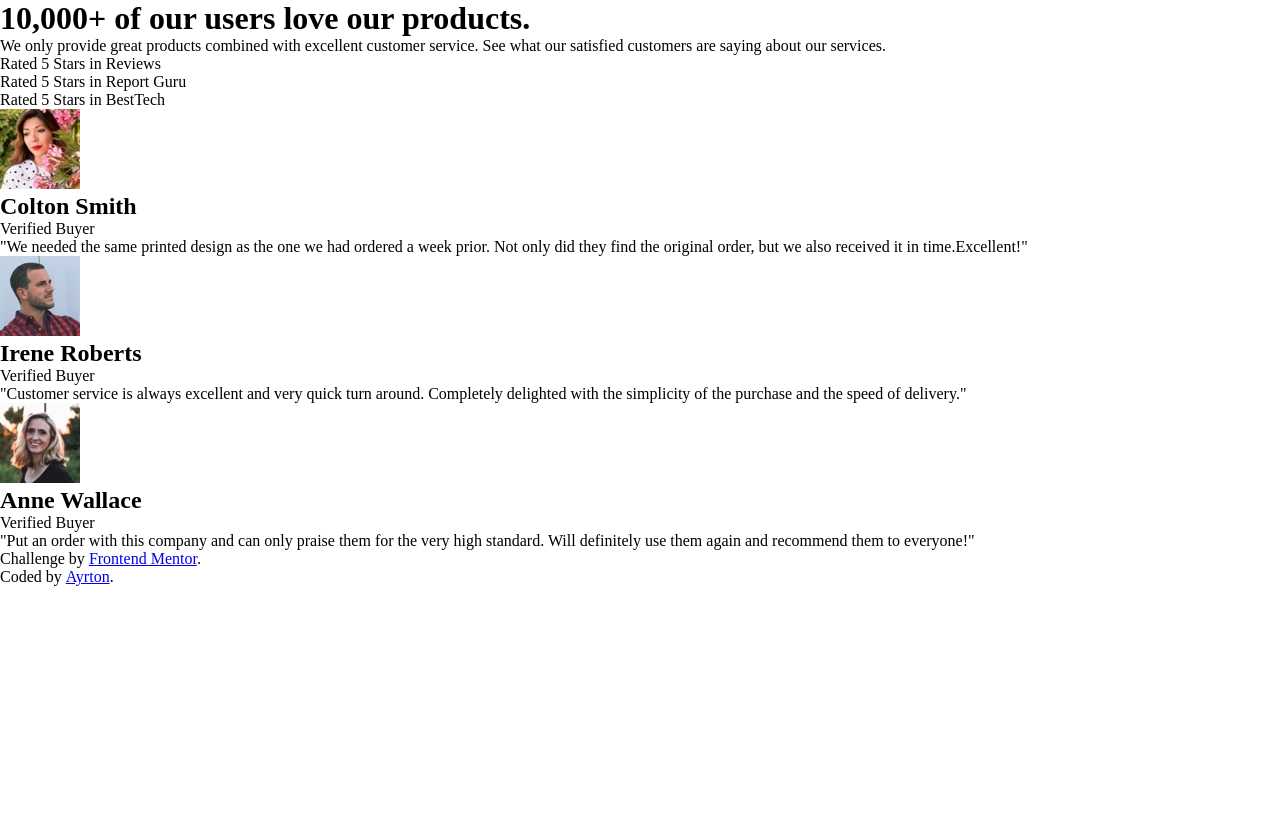
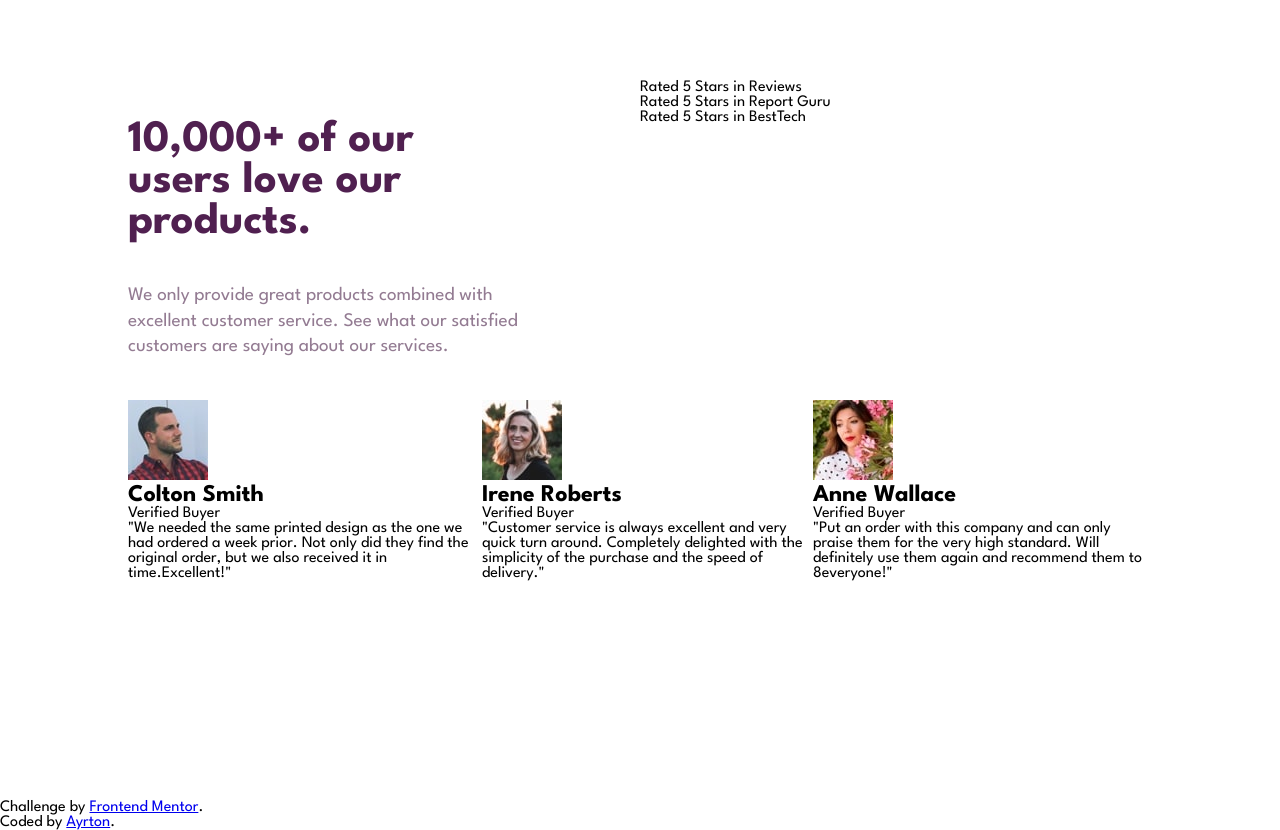
Before and after one commit to ayrtton/social-proof-section, a React (Vite) app: page / in a window 1280 px wide. Before the commit the page ends 800 px from the top, so only its background shows below. Built offline with nearby package versions, Linux system fonts and the light colour scheme.

Commit message:
Design the presentation text section

```diff
--- a/src/assets/css/main.css
+++ b/src/assets/css/main.css
@@ -1,5 +1,43 @@
+@import url("https://fonts.googleapis.com/css2?family=League+Spartan:wght@100..900&display=swap");
 * {
   margin: 0;
   padding: 0;
   box-sizing: border-box;
+}
+
+body {
+  font-family: "League Spartan", sans-serif;
+}
+
+main {
+  height: 100vh;
+  padding: 10vh 10vw;
+}
+main .service-presentation {
+  display: flex;
+  height: 50%;
+}
+main .service-presentation__text {
+  width: 50%;
+  display: flex;
+  flex-direction: column;
+  justify-content: space-evenly;
+}
+main .service-presentation__text-title {
+  width: 70%;
+  color: hsl(300, 43%, 22%);
+  font-size: clamp(2.5rem, 3.5vw, 6.5rem);
+}
+main .service-presentation__text-content {
+  width: 85%;
+  color: hsl(303, 10%, 53%);
+  line-height: 3.2vh;
+  font-size: clamp(1.2rem, 1.2vw, 2.3rem);
+}
+main .service-presentation__rating {
+  width: 50%;
+}
+main .service-reviews {
+  display: flex;
+  height: 50%;
 }/*# sourceMappingURL=main.css.map */
--- a/src/assets/sass/_config.scss
+++ b/src/assets/sass/_config.scss
@@ -1,3 +1,11 @@
+@import url('https://fonts.googleapis.com/css2?family=League+Spartan:wght@100..900&display=swap');
+
+$very_dark_magenta: hsl(300, 43%, 22%);
+$soft_pink: hsl(333, 80%, 67%);
+$dark_grayish_magenta: hsl(303, 10%, 53%);
+$light_grayish_magenta: hsl(300, 24%, 96%);
+$white: hsl(0, 0%, 100%);
+
 * {
     margin: 0;
     padding: 0;
--- a/src/assets/sass/main.scss
+++ b/src/assets/sass/main.scss
@@ -1 +1,44 @@
 @import './config';
+
+body {
+    font-family: 'League Spartan', sans-serif;
+}
+
+main {
+    height: 100vh;
+    padding: 10vh 10vw;
+
+    .service-presentation {
+        display: flex;
+        height: 50%;
+
+        &__text {
+            width: 50%;
+            display: flex;
+            flex-direction: column;
+            justify-content: space-evenly;
+
+            &-title {
+                width: 70%;
+                color: $very_dark_magenta;
+                font-size: clamp(2.5rem, 3.5vw, 6.5rem);
+            }
+
+            &-content {
+                width: 85%;
+                color: $dark_grayish_magenta;
+                line-height: 3.2vh;
+                font-size: clamp(1.2rem, 1.2vw, 2.3rem);
+            }
+        }
+
+        &__rating {
+            width: 50%;
+        }
+    }
+
+    .service-reviews {
+        display: flex;
+        height: 50%;
+    }
+}
--- a/src/components/Main.jsx
+++ b/src/components/Main.jsx
@@ -7,8 +7,8 @@ function Main() {
         <main>
             <div className="service-presentation">
                 <div className="service-presentation__text">
-                    <h1 className="service-presentation__title">10,000+ of our users love our products.</h1>
-                    <p className="service-presentation__content">We only provide great products combined with
+                    <h1 className="service-presentation__text-title">10,000+ of our users love our products.</h1>
+                    <p className="service-presentation__text-content">We only provide great products combined with
                     excellent customer service. See what our satisfied customers are saying about our
                     services.</p>
                 </div>
@@ -21,7 +21,7 @@ function Main() {
             <div className="service-reviews">
                 <div className="reviewer">
                     <div className="reviewer__profile">
-                        <img className="reviewer__profile-image" src={anne} alt="Anne image" />
+                        <img className="reviewer__profile-image" src={colton} alt="Colton image" />
                         <h2 className="reviewer__profile-name">Colton Smith</h2>
                         <span className="reviewer__profile-description">Verified Buyer</span>
                     </div>
@@ -31,7 +31,7 @@ function Main() {
                 </div>
                 <div className="reviewer">
                     <div className="reviewer__profile">
-                        <img className="reviewer__profile-image" src={colton} alt="Colton image" />
+                        <img className="reviewer__profile-image" src={irene} alt="Irene image" />
                         <h2 className="reviewer__profile-name">Irene Roberts</h2>
                         <span className="reviewer__profile-description">Verified Buyer</span>
                     </div>
@@ -41,13 +41,13 @@ function Main() {
                 </div>
                 <div className="reviewer">
                     <div className="reviewer__profile">
-                        <img className="reviewer__profile-image" src={irene} alt="" />
+                        <img className="reviewer__profile-image" src={anne} alt="Anne image" />
                         <h2 className="reviewer__profile-name">Anne Wallace</h2>
                         <span className="reviewer__profile-description">Verified Buyer</span>
                     </div>
                     <p className="reviewer__text">{'"'}Put an order with this company and can only praise
                     them for the very high standard. Will definitely use them again and recommend them to
-                    everyone!{'"'}</p>
+                    8everyone!{'"'}</p>
                 </div>
             </div>
         </main>
```
Also changed, not shown: 1 other file (tests, documents, lock files or other folders).
